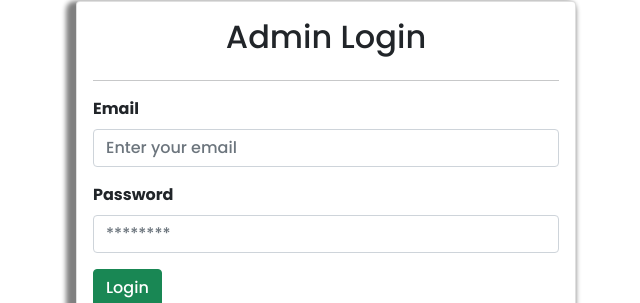
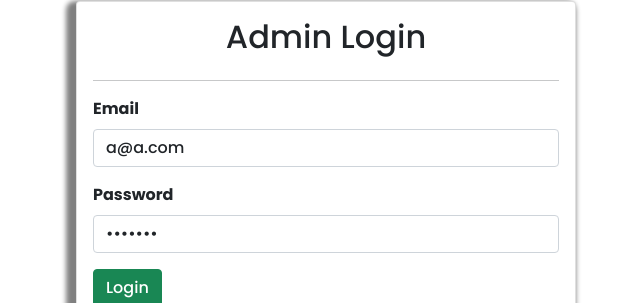
Before and after one commit to pariweshtamr/e-commerce-admin-frontend, a React (Create React App) app: page / in a window 1280 px wide. Shown: the part 159-462 px from the top of the page, without its empty margins (314-954 px from the left). Built offline with nearby package versions, Linux system fonts and the light colour scheme.

Commit message:
login feature added

```diff
--- a/src/api/userAPI.js
+++ b/src/api/userAPI.js
@@ -1,31 +1,45 @@
-import axios from 'axios'
+import axios from "axios";
 
-const rootUrl = process.env.NODE_ENV === "production" ? process.env.ROOT_URL : "http://localhost:8000/api/v1"
-const userApi = rootUrl + "/user"
+const rootUrl =
+  process.env.NODE_ENV === "production"
+    ? process.env.ROOT_URL
+    : "http://localhost:8000/api/v1";
+const userApi = rootUrl + "/user";
 
-export const createUser = async newUser => {
+export const createUser = async (newUser) => {
   try {
-        const {data} = await axios.post(userApi, newUser)
-        return data
-
+    const { data } = await axios.post(userApi, newUser);
+    return data;
   } catch (error) {
-        console.log(error)
-        return{
+    console.log(error);
+    return {
       status: "error",
       message: error.message,
+    };
   }
-    }
-}
-export const verifyNewUser = async info => {
+};
+export const verifyNewUser = async (info) => {
   try {
-        const {data} = await axios.patch(userApi + "/email-verification", info)
-        return data
-
+    const { data } = await axios.patch(userApi + "/email-verification", info);
+    return data;
   } catch (error) {
-        console.log(error)
-        return{
+    console.log(error);
+    return {
       status: "error",
       message: error.message,
+    };
   }
+};
+
+export const loginUser = async (info) => {
+  try {
+    const { data } = await axios.post(userApi + "/login", info);
+    return data;
+  } catch (error) {
+    console.log(error);
+    return {
+      status: "error",
+      message: "Invalid login details",
+    };
   }
-}
+};
--- a/src/pages/Login/Login.js
+++ b/src/pages/Login/Login.js
@@ -1,37 +1,95 @@
-import React from 'react'
-import {Form, Card, Button} from 'react-bootstrap'
-import {useHistory} from 'react-router-dom'
+import React, { useState, useEffect } from "react";
+import { useDispatch, useSelector } from "react-redux";
+import { Form, Card, Button, Spinner, Alert } from "react-bootstrap";
+import { useHistory } from "react-router-dom";
+import { adminLogin } from "../admin-auth-slice/userAction";
 
+const initialState = {
+  email: "a@a.com",
+  password: "1234567",
+};
 
 const Login = () => {
+  const history = useHistory();
+  const dispatch = useDispatch();
 
-    const history = useHistory()
+  const { isLoggedIn, isPending, userLoginResponse } = useSelector(
+    (state) => state.user
+  );
 
-    const handleOnSubmit = () => {
-        history.push("/dashboard")
+  const [loginInfo, setLoginInfo] = useState(initialState);
+
+  useEffect(() => {
+    isLoggedIn && history.push("/dashboard");
+  }, [isLoggedIn, history]);
+
+  const handleOnChange = (e) => {
+    const { name, value } = e.target;
+    setLoginInfo({
+      ...loginInfo,
+      [name]: value,
+    });
+  };
+
+  const handleOnSubmit = (e) => {
+    e.preventDefault();
+    const { email, password } = loginInfo;
+
+    if (!email && !password) {
+      return alert("You must provide both the email and password.");
     }
+    dispatch(adminLogin(loginInfo));
+  };
   return (
     <div className="register-page mb-5">
       <Card className="reg-form p-3">
         <h2 className="text-center">Admin Login</h2>
+        {isPending && <Spinner variant="primary" animation="border" />}
+        {userLoginResponse.message && (
+          <Alert
+            variant={
+              userLoginResponse.status === "success" ? "success" : "danger"
+            }
+          >
+            {userLoginResponse.message}
+          </Alert>
+        )}
         <hr />
         <Form onSubmit={handleOnSubmit}>
           <Form.Group className="mb-3">
             <Form.Label className="fw-bold">Email</Form.Label>
-                <Form.Control name="email" type="email" placeholder="Enter your email" />
+            <Form.Control
+              name="email"
+              type="email"
+              placeholder="Enter your email"
+              required
+              value={loginInfo.email}
+              onChange={handleOnChange}
+            />
           </Form.Group>
           <Form.Group className="mb-3">
             <Form.Label className="fw-bold">Password</Form.Label>
-                <Form.Control name="password" type="password" placeholder="********" />
+            <Form.Control
+              name="password"
+              type="password"
+              placeholder="********"
+              required
+              value={loginInfo.password}
+              onChange={handleOnChange}
+            />
           </Form.Group>
-            <Button type="submit" variant="success">Login</Button>
+          <Button type="submit" variant="success">
+            Login
+          </Button>
         </Form>
 
         <h5 className="text-center mt-5">No account?</h5>
-        <a href="/registration" className="text-center">Register Now</a>
+        <a href="/registration" className="text-center">
+          Register Now
+        </a>
       </Card>
     </div>
-    )
-}
+  );
+};
 
-export default Login
+export default Login;
--- a/src/pages/Register/userAction.js
+++ /dev/null
@@ -1,27 +0,0 @@
-import {requestPending, responseSuccess, requestFail} from './userSlice'
-import {createUser, verifyNewUser} from '../../api/userAPI'
-
-export const userRegister = newUser => async dispatch => {
-    console.log(newUser)
-    dispatch(requestPending())
-
-
-    //call api
-    const result = await createUser(newUser)
-
-    result.status === "success" ? dispatch(responseSuccess(result)) : dispatch(requestFail(result))
-}
-
-    //dispatch response
-
-export const userEmailVerification = userObj => async dispatch => {
-    dispatch(requestPending())
-
-
-    //call api
-    const result = await verifyNewUser(userObj)
-
-    result.status === "success" ? dispatch(responseSuccess(result)) : dispatch(requestFail(result))
-
-    //dispatch response
-}
--- a/src/pages/Register/userSlice.js
+++ /dev/null
@@ -1,32 +0,0 @@
-import { createSlice } from "@reduxjs/toolkit";
-
-const initialState = {
-    isPending: false,
-    userRegistrationResponse: {},
-}
-const userSlice = createSlice({
-    name: "userSlice",
-    initialState,
-    reducers:{
-        requestPending: state=>{
-            state.isPending = true
-        },
-
-        responseSuccess: (state, {payload})=>{
-            state.isPending = false
-            state.userRegistrationResponse = payload || {}
-        },
-
-        requestFail: (state, {payload})=>{
-            state.isPending = false
-            state.userRegistrationResponse = payload || {}
-        }
-    }
-})
-
-
-const {reducer, actions} = userSlice
-
-export const {requestPending, responseSuccess, requestFail} = actions
-
-export default reducer
--- /dev/null
+++ b/src/pages/admin-auth-slice/userAction.js
@@ -0,0 +1,47 @@
+import {
+  requestPending,
+  responseSuccess,
+  loginSuccess,
+  loginFail,
+  requestFail,
+} from "./userSlice";
+import { createUser, verifyNewUser, loginUser } from "../../api/userAPI";
+
+export const userRegister = (newUser) => async (dispatch) => {
+  console.log(newUser);
+  dispatch(requestPending());
+
+  //call api
+  const result = await createUser(newUser);
+
+  result.status === "success"
+    ? dispatch(responseSuccess(result))
+    : dispatch(requestFail(result));
+};
+
+//dispatch response
+
+export const userEmailVerification = (userObj) => async (dispatch) => {
+  dispatch(requestPending());
+
+  //call api
+  const result = await verifyNewUser(userObj);
+
+  result.status === "success"
+    ? dispatch(responseSuccess(result))
+    : dispatch(requestFail(result));
+
+  //dispatch response
+};
+
+export const adminLogin = (loginInfo) => async (dispatch) => {
+  dispatch(requestPending());
+
+  //call api to login
+  const result = await loginUser(loginInfo);
+  console.log(result);
+  if (result?.status === "success") {
+    return dispatch(loginSuccess(result.user));
+  }
+  dispatch(loginFail(result));
+};
--- /dev/null
+++ b/src/pages/admin-auth-slice/userSlice.js
@@ -0,0 +1,52 @@
+import { createSlice } from "@reduxjs/toolkit";
+
+const initialState = {
+  userInfo: {},
+  isLoggedIn: false,
+  isPending: false,
+  userRegistrationResponse: {},
+  userLoginResponse: {},
+};
+const userSlice = createSlice({
+  name: "userSlice",
+  initialState,
+  reducers: {
+    requestPending: (state) => {
+      state.isPending = true;
+    },
+
+    responseSuccess: (state, { payload }) => {
+      state.isPending = false;
+      state.userRegistrationResponse = payload || {};
+    },
+
+    loginSuccess: (state, { payload }) => {
+      state.userInfo = payload || {};
+      state.userLoginResponse = {};
+      state.isLoggedIn = true;
+      state.isPending = false;
+    },
+
+    loginFail: (state, { payload }) => {
+      state.isPending = false;
+      state.userLoginResponse = payload || {};
+    },
+
+    requestFail: (state, { payload }) => {
+      state.isPending = false;
+      state.userRegistrationResponse = payload || {};
+    },
+  },
+});
+
+const { reducer, actions } = userSlice;
+
+export const {
+  requestPending,
+  responseSuccess,
+  loginSuccess,
+  loginFail,
+  requestFail,
+} = actions;
+
+export default reducer;
--- a/src/store.js
+++ b/src/store.js
@@ -1,12 +1,12 @@
-import {configureStore} from '@reduxjs/toolkit'
-import userReducer from './pages/Register/userSlice'
-import categoryReducer from './pages/Category/CategorySlice'
+import { configureStore } from "@reduxjs/toolkit";
+import userReducer from "./pages/admin-auth-slice/userSlice";
+import categoryReducer from "./pages/Category/CategorySlice";
 
 const store = configureStore({
-    reducer:{
-        user: userReducer,
-        category: categoryReducer
-    }
-})
+  reducer: {
+    user: userReducer,
+    category: categoryReducer,
+  },
+});
 
-export default store
+export default store;
```
Also changed, not shown: src/pages/Email-verification/EmailVerification.js (+28 -19 lines), src/pages/Register/Register.js (+114 -49 lines). Lines whose indentation alone changed are shown as unchanged.
